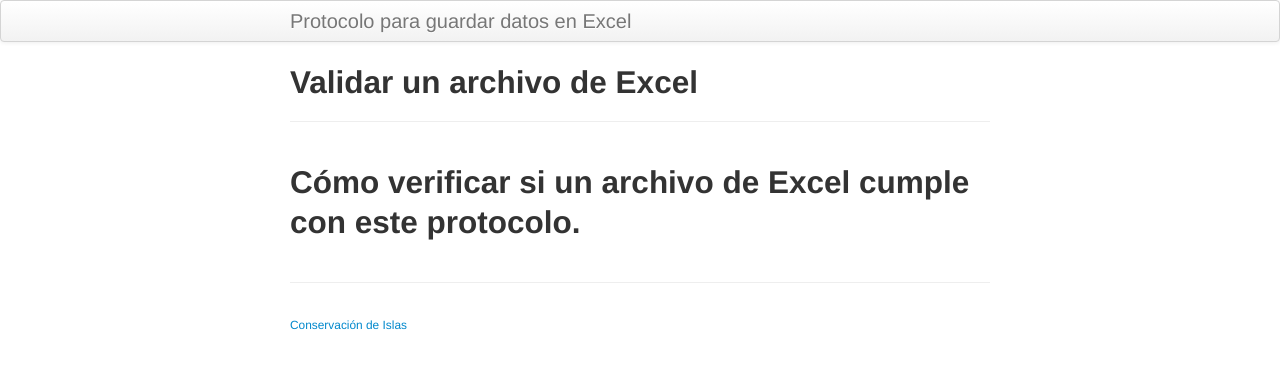
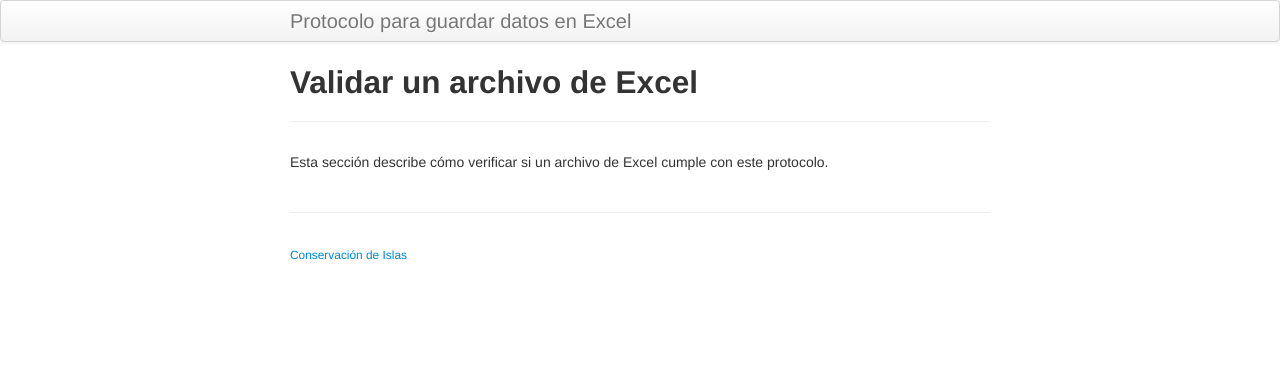
Before and after one commit to MaritzaB/datos_en_excel, a Jekyll site: the page built from pages/validacion.md, in a window 1280 px wide. Shown: the top 369 px of the page. Built offline with Jekyll 4.4.1, drawn with Linux system fonts in a browser that asks for light colours.

Commit message:
Describe qué es lo que contendrá esta sección

```diff
--- a/pages/validacion.md
+++ b/pages/validacion.md
@@ -4,4 +4,4 @@ title: Validar un archivo de Excel
 description: Cómo verificar si un archivo de Excel cumple con este protocolo
 ---
 
-## Cómo verificar si un archivo de Excel cumple con este protocolo.
+Esta sección describe cómo verificar si un archivo de Excel cumple con este protocolo.
```
